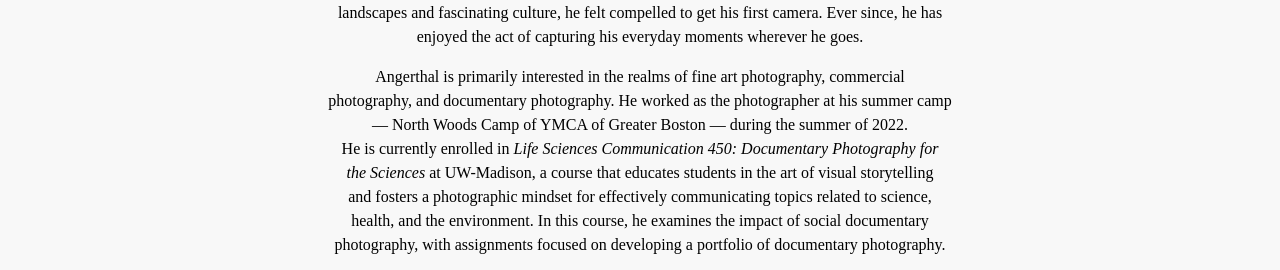
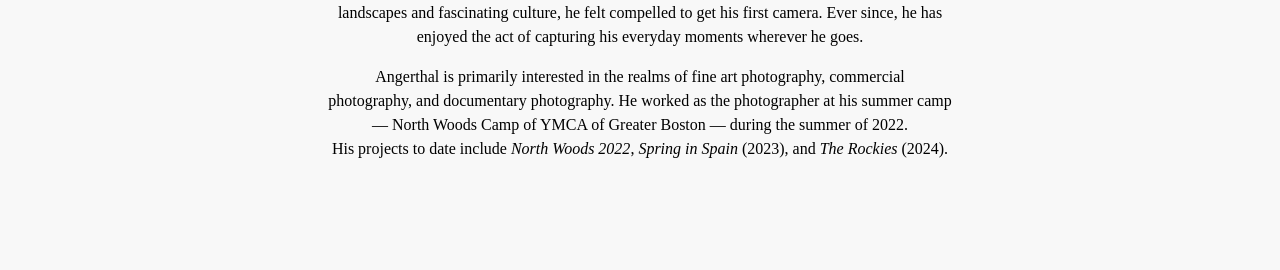
Before and after one commit to etandawrecker/zach_website, a React (Create React App) app: page /about in a window 1280 px wide. Shown: the part 654-924 px from the top of the page. After the commit the page ends 831 px from the top, so only its background shows below. Built offline with nearby package versions, Linux system fonts and the light colour scheme.

Commit message:
fixed about me

```diff
--- a/src/Pages/About.js
+++ b/src/Pages/About.js
@@ -21,11 +21,7 @@ const About = () => {
         <p>Angerthal is primarily interested in the realms of fine art photography, commercial<br/>
           photography, and documentary photography. He worked as the photographer at his summer camp<br/>
           — North Woods Camp of YMCA of Greater Boston — during the summer of 2022.<br/>
-          He is currently enrolled in <i>Life Sciences Communication 450: Documentary Photography for<br/>
-          the Sciences</i> at UW-Madison, a course that educates students in the art of visual storytelling<br/>
-          and fosters a photographic mindset for effectively communicating topics related to science,<br/>
-          health, and the environment. In this course, he examines the impact of social documentary<br/>
-          photography, with assignments focused on developing a portfolio of documentary photography.</p>
+          His projects to date include <i>North Woods 2022</i>, <i>Spring in Spain</i> (2023), and <i>The Rockies</i> (2024).</p>
       </div>
     </div>
   );
```
